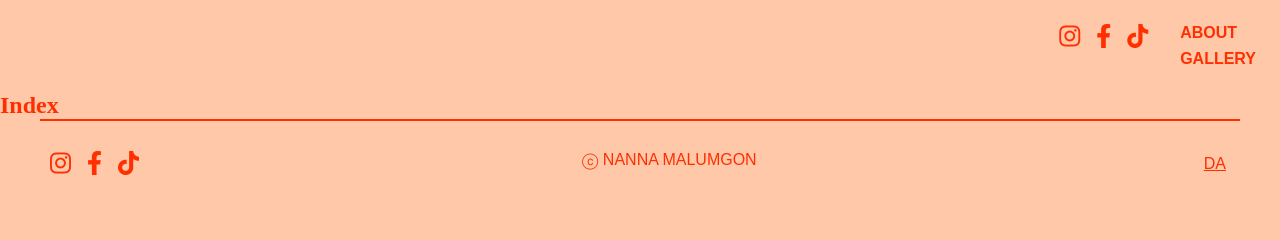
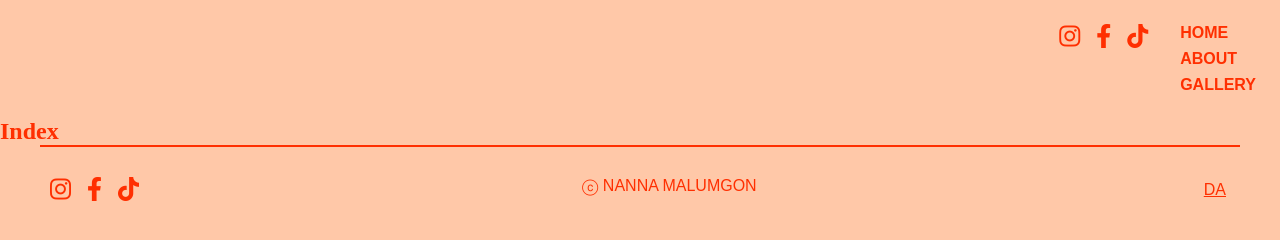
Before and after one commit to augu8831/falang-noi, an Astro site: page / in a window 1280 px wide. Built offline with nearby package versions, Linux system fonts and the light colour scheme; Astro itself is replaced by a stand-in of ours; a web font is replaced by a local one.

Commit message:
link til sider indsat i header

```diff
--- a/src/components/Header.astro
+++ b/src/components/Header.astro
@@ -10,8 +10,9 @@
     <div>
       <div class="minnav">
         <ul>
-          <li><a href="#">ABOUT</a></li>
-          <li><a href="#">GALLERY</a></li>
+          <li><a href="/index.html">HOME</a></li>
+          <li><a href="/about.html">ABOUT</a></li>
+          <li><a href="/gallery.html">GALLERY</a></li>
         </ul>
       </div>
     </div>
```
